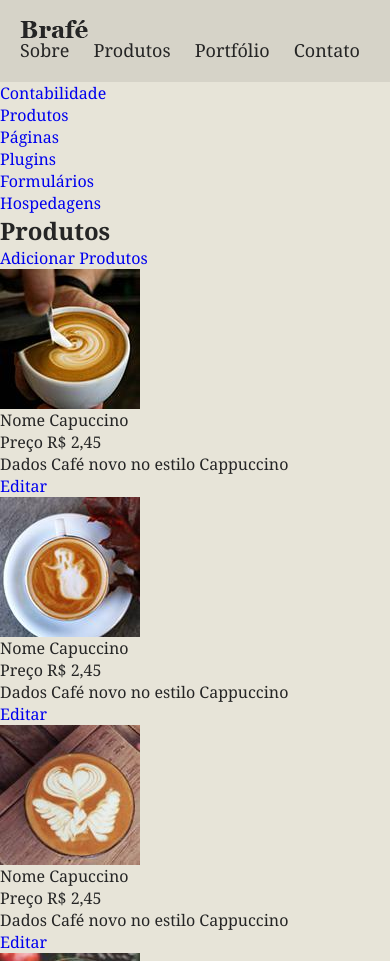
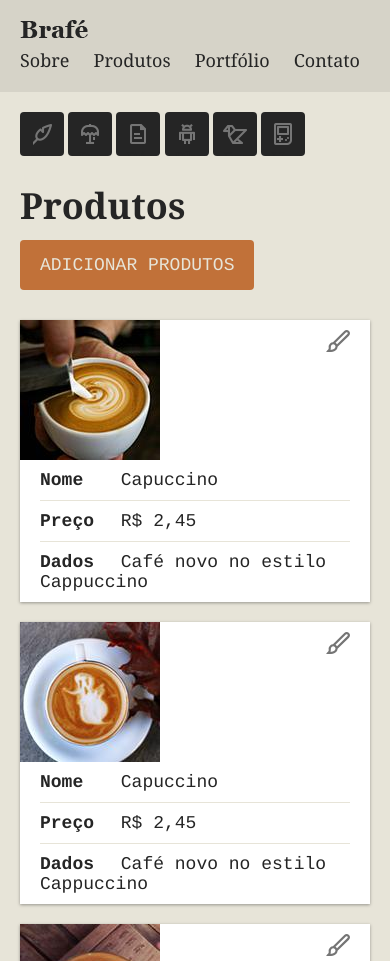
Before and after one commit to CamilaNeiva/Brafe-3-puro, a plain HTML site: page index.html in a window 390 px wide. Shown: the top 961 px of the page. Drawn offline with Linux system fonts and the light colour scheme.

Commit message:
brafe3responsivo

```diff
--- a/style.css
+++ b/style.css
@@ -1,33 +1,3 @@
-body, h1, p, ul, li{
-	padding: 0px;
-	margin: 0px;
-}
-
-li {
-	list-style: none;
-}
-
-body {
-	font-family: Georgia, serif;
-	color: #252525;
-	background: #e7d4e8;
-}
-
-* {
-	box-sizing: border-box;
-}
-
-img {
-	display: block;
-	max-width: 100%;
-}
-
-a {
-	text-decoration: none;
-}
-
-/*HEADER*/
-
 body, p, h1, ul, li {
 	padding: 0px;
 	margin: 0px;
@@ -90,3 +60,233 @@ a {
 .header-menu li:first-child a {
 	padding-left: 0px;
 }
+
+@media (max-width: 739px) {
+	.header-logo {
+		float: none;
+	}
+	.header-menu ul {
+		float: none;
+		margin-top: 10px;
+	}
+}
+
+/*MAIN*/
+
+.main-container {
+	display: flex;
+}
+
+@media (max-width: 739px) {
+	.main-container {
+		flex-direction: column;
+	}
+}
+
+/*SIDE NAV*/
+
+.side-nav {
+	width: 300px;
+	background: #252525;
+}
+
+.side-nav li a {
+	display: block;
+	color: #fff;
+	border-bottom: 2px solid #484846;
+	font-size: 1.125em;
+	padding: 20px;
+}
+
+.side-nav li a::before {
+	content: '';
+	display: inline-block;
+	width: 24px;
+	height: 24px;
+	top: 5px;
+	margin-right: 15px;
+	position: relative;
+	background-image: url('img/icones.png');
+}
+
+.nav-contabilidade::before {
+	background-position: 0 0;
+}
+
+.nav-produtos::before {
+	background-position: 0 -24px;
+}
+
+.nav-paginas::before {
+	background-position: 0 calc(-24px * 2);
+}
+
+.nav-plugins::before {
+	background-position: 0 calc(-24px * 3);
+}
+
+.nav-formularios::before {
+	background-position: 0 calc(-24px * 4);
+}
+
+.nav-hospedagens::before {
+	background-position: 0 calc(-24px * 5);
+}
+
+@media (min-width: 740px) and (max-width: 980px) {
+	.side-nav {
+		width: 200px;
+	}
+}
+
+@media (max-width: 739px) {
+	.side-nav {
+		margin: 20px 0 0 20px;
+		background: none;
+		width: auto;
+	}
+	.side-nav li {
+		display: inline-block;
+	}
+	.side-nav li a::before {
+		display: block;
+		margin: 0px;
+		top: 0px;
+	}
+	.side-nav li a {
+		width: 44px;
+		height: 44px;
+		overflow: hidden;
+		padding: 10px;
+		border: none;
+		color: #252525;
+		background: #252525;
+		border-radius: 4px;
+	}
+}
+
+/* Produtos */
+
+.produtos {
+	width: calc(100% - 300px);
+	margin: 0 auto;
+	max-width: 960px;
+	padding: 20px;
+}
+
+.produtos header::before, .produtos header::after {
+	content: '';
+	display: table;
+	clear: both;
+}
+
+.produtos h1 {
+	font-size: 2.25em;
+	float: left;
+}
+
+.adicionar-produtos {
+	background: #c17139;
+	color: #e7e4d8;
+	font-size: 1.125em;
+	font-family: Courier, monospace;
+	text-transform: uppercase;
+	padding: 15px 20px;
+	border-radius: 4px;
+	float: right;
+	text-align: center;
+}
+
+
+.produtos-item {
+	background: #fff;
+	box-shadow: 0 1px 3px 0 rgba(0,0,0,.35);
+	margin-top: 20px;
+	position: relative;
+}
+
+.produtos-item::after, .produtos-item::before {
+	content: '';
+	display: table;
+	clear: both;
+}
+
+.produtos-item img {
+	float: left;
+}
+
+.produtos-item a {
+	width: 24px;
+	height: 24px;
+	overflow: hidden;
+	text-indent: -200px;
+	position: absolute;
+	right: 20px;
+	top: 10px;
+	background: url('img/edit.svg') no-repeat;
+}
+
+.produtos-item a:hover {
+	background: url('img/edit-hover.svg') no-repeat;
+}
+
+.produtos-item ul {
+	float: left;
+	padding: 0 20px;
+	width: calc(100% - 140px);
+}
+
+.produtos-item li {
+	padding: 10px 0;
+	font-size: 1.125em;
+	font-family: Courier, monospace;
+	border-bottom: 1px solid #e7e4d8;
+}
+
+.produtos-item li:last-child {
+	border: none;
+}
+
+.produtos-item span {
+	font-weight: bold;
+	width: 70px;
+	display: inline-block;
+}
+
+@media (min-width: 740px) and (max-width: 980px) {
+	.produtos {
+		width: calc(100% - 200px);
+	}
+}
+
+@media (max-width: 739px) {
+	.produtos {
+		width: 100%;
+	}
+	.produtos h1 {
+		float: none;
+	}
+	.adicionar-produtos {
+		float: none;
+		display: inline-block;
+		margin: 10px 0;
+	}
+	.produtos-item img {
+		float: none;
+	}
+	.produtos-item ul {
+		float: none;
+		width: 100%;
+	}
+}
+
+
+/*Footer*/
+
+.footer {
+	background: #D6D3C8;
+	text-align: center;
+	padding: 60px 0;
+	font-size: 1.125em;
+	line-height: 1.4em;
+}
```
Also changed, not shown: index.html (+1 -5 lines).
